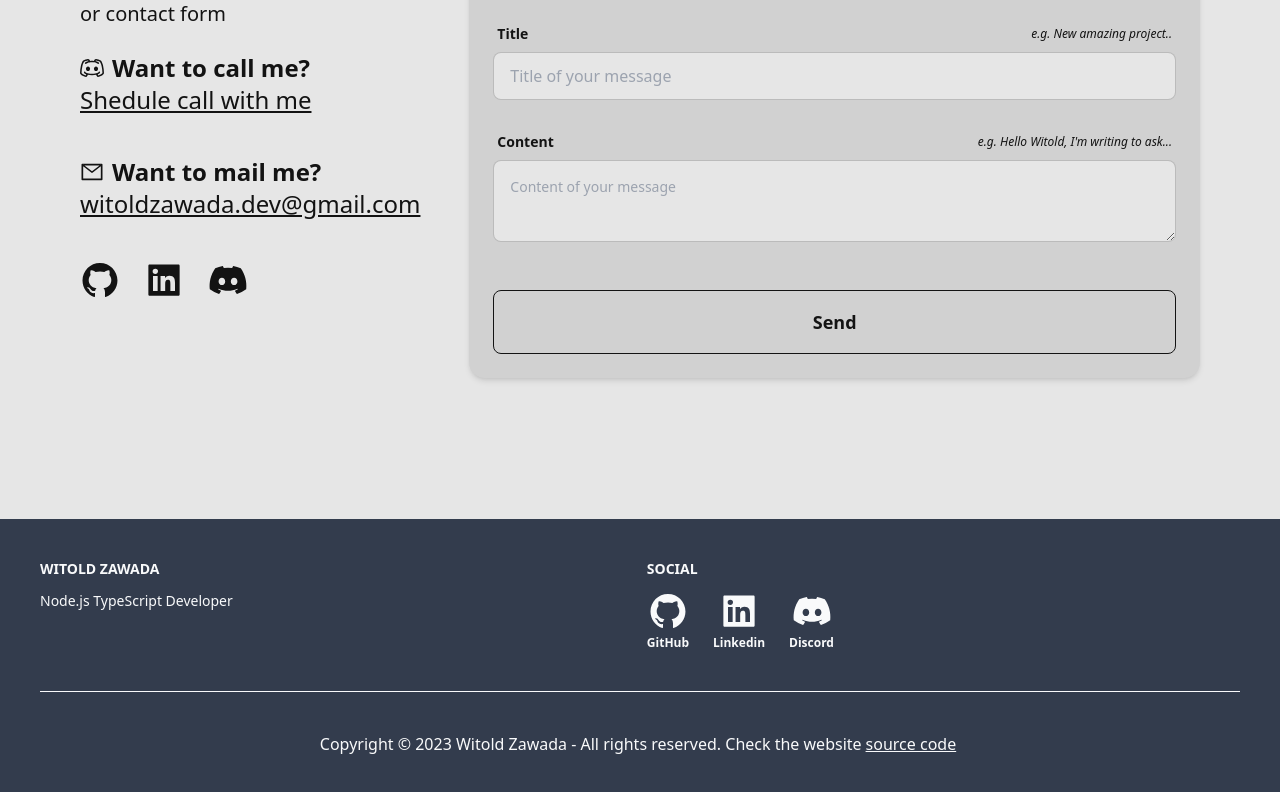
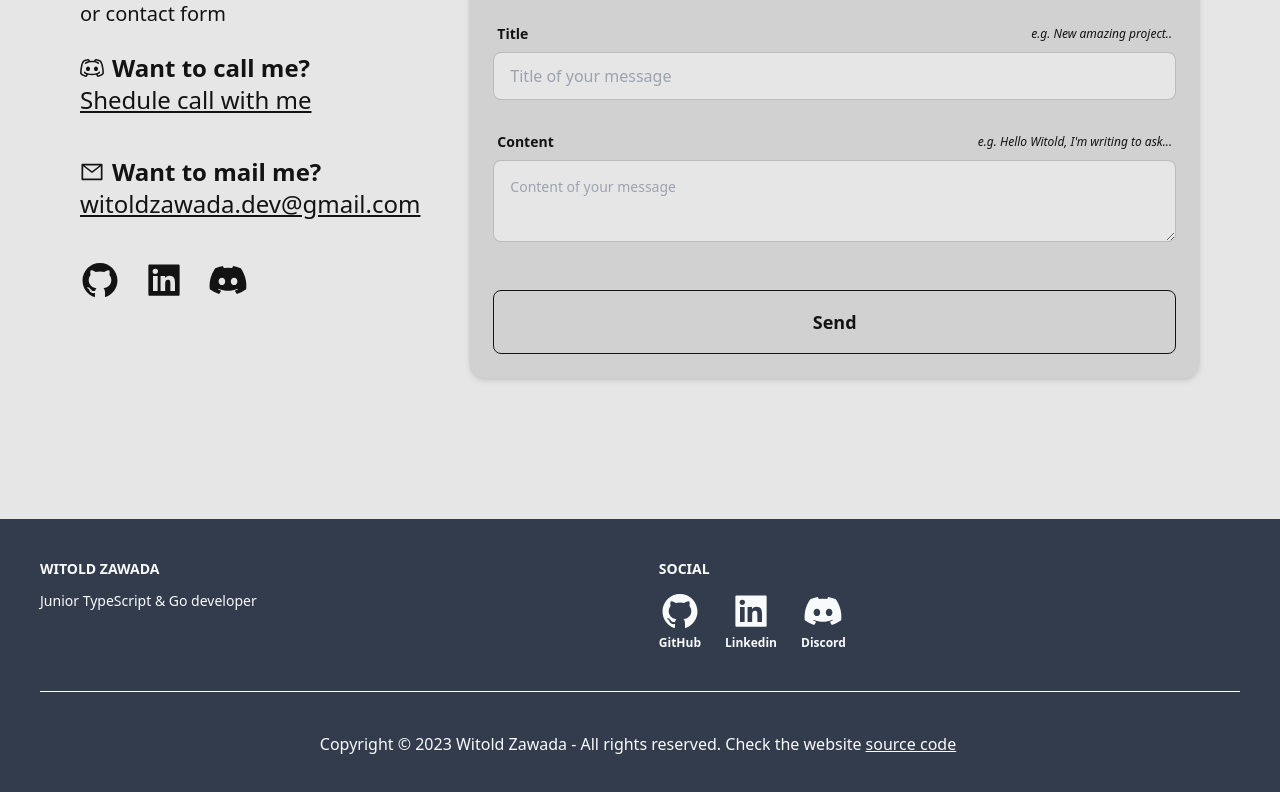
Before and after one commit to PoProstuWitold/portfolio, a Next.js app: page / in a window 1280 px wide. Shown: the part 3326-4118 px from the top of the page. Built offline with nearby package versions, Linux system fonts and the light colour scheme.

Commit message:
fix: share blog post url

```diff
--- a/src/components/Footer.tsx
+++ b/src/components/Footer.tsx
@@ -11,7 +11,7 @@ export const Footer: React.FC<FooterProps> = () => {
 				<div className="footer">
 					<div>
 						<span className="mb-1 font-bold uppercase">Witold Zawada</span>
-						<p>Node.js TypeScript Developer</p>
+						<p>Junior TypeScript & Go developer</p>
 					</div>
 					<div>
 						<span className="mb-1 font-bold uppercase">Social</span>
--- a/src/pages/blog/[slug].tsx
+++ b/src/pages/blog/[slug].tsx
@@ -9,7 +9,6 @@ import darkSyntax from 'react-syntax-highlighter/dist/cjs/styles/prism/coldark-d
 import { AiFillCopy, AiOutlineCheck, AiOutlineCopy } from 'react-icons/ai'
 import Link from 'next/link'
 import { RWebShare } from 'react-web-share'
-import { usePathname } from 'next/navigation'
 
 import { getFiles, getPost, IPost } from '@/content/blog-utils'
 import useCopyToClipboard from '@/hooks/useCopyToClipboard'
@@ -143,7 +142,7 @@ const ParagraphBlock = ({ paragraph }: { paragraph: any }) => {
 
 export default function PostPage({ data, content, slug }: PostPageProps) {
     const { text } = readingTime(content)
-	const pathname = usePathname()
+	const url = typeof window !== 'undefined' ? window.location.href : ''
 
     return (
         <>
@@ -186,7 +185,7 @@ export default function PostPage({ data, content, slug }: PostPageProps) {
 					<RWebShare
 						data={{
 							text: data.description,
-							url: pathname,
+							url,
 							title: `Blog | ${data.title}`
 						}}
 						sites={[
```
